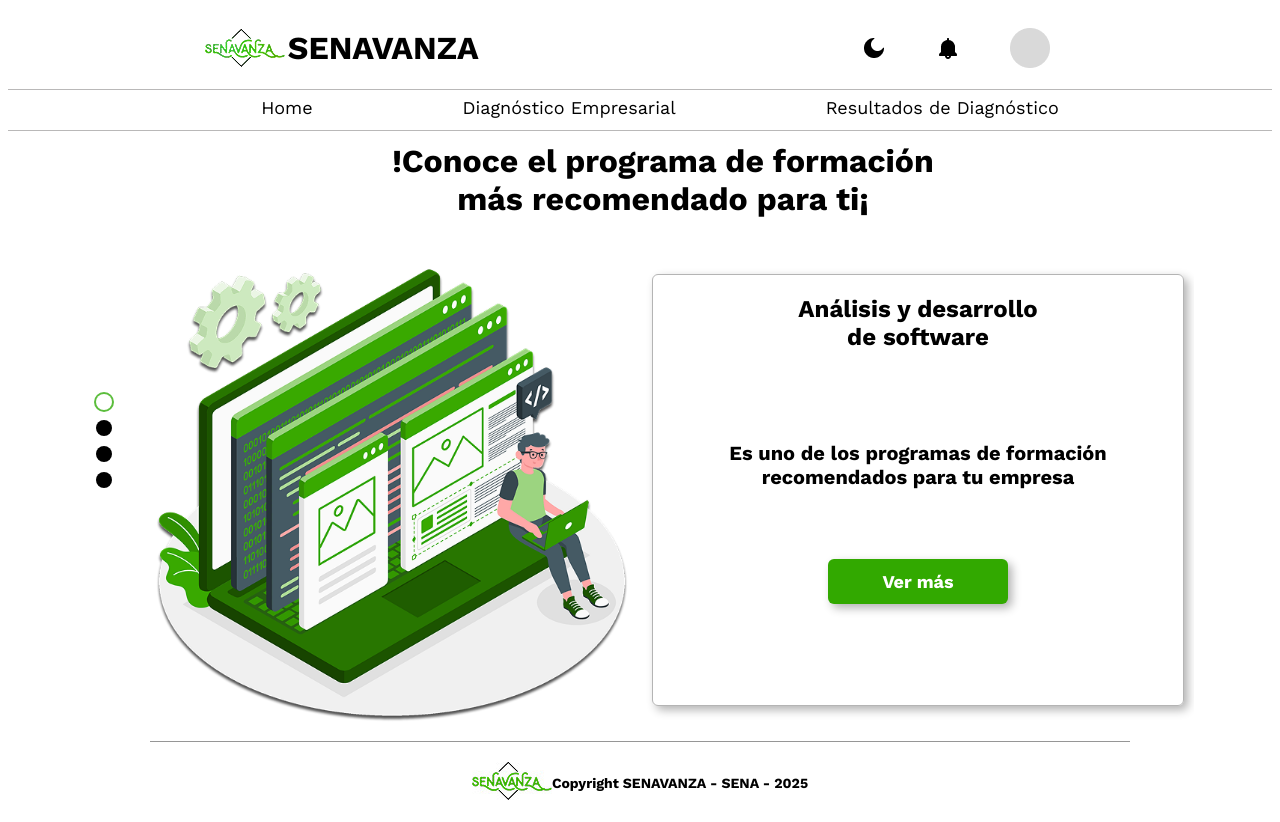
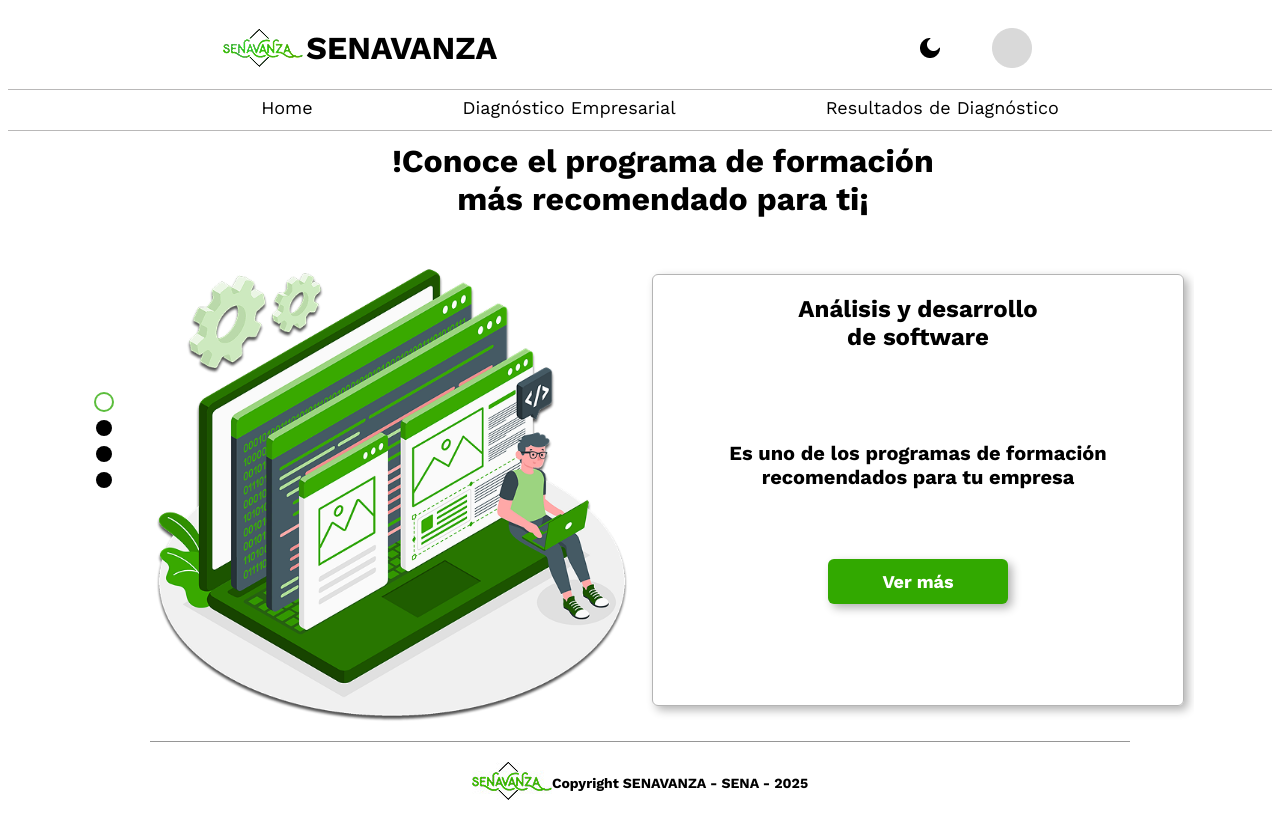
Before and after one commit to TheBullsT/proyectosenavanza, a React (Create React App) app: page /resultado-diagnostico in a window 1280 px wide. Built offline with nearby package versions, Linux system fonts and the light colour scheme.

Commit message:
notificaciones fuera

```diff
--- a/src/components/Home/Busqueda/busqueda.jsx
+++ b/src/components/Home/Busqueda/busqueda.jsx
@@ -27,9 +27,6 @@ function Busqueda() {
                 <button className='modo' onClick={() => setDarkMode(!darkMode)}>
                     <img src={modo} alt="Modo de la pagina" />
                 </button>
-                <button className='notifiaciones'>
-                    <img src={notificaciones} alt="Ver notificaciones" />
-                </button>
                 <button className='avatar' onClick={() => setMenuVisible(!menuVisible)} >
                     <img src={avatar} alt="Perfil y Menu desplegable" />
                 </button>
--- a/src/components/Home/Menu-Profile/menu-profile.jsx
+++ b/src/components/Home/Menu-Profile/menu-profile.jsx
@@ -13,7 +13,6 @@ const MenuProfile = forwardRef(function MyInput(props, ref) {
                </div>
                 <li><Link to="/perfil">Perfil</Link></li>
                 <li><Link to="/editarperfil">Editar perfil</Link></li>
-                <li><Link to="/notificacionesdelperfil">Notificaciones del Perfil</Link></li>
                 <div className="titulo2">
                 <div className="subtitulo">Opciones de empresa</div>
                 <div className="linea"></div>
```
